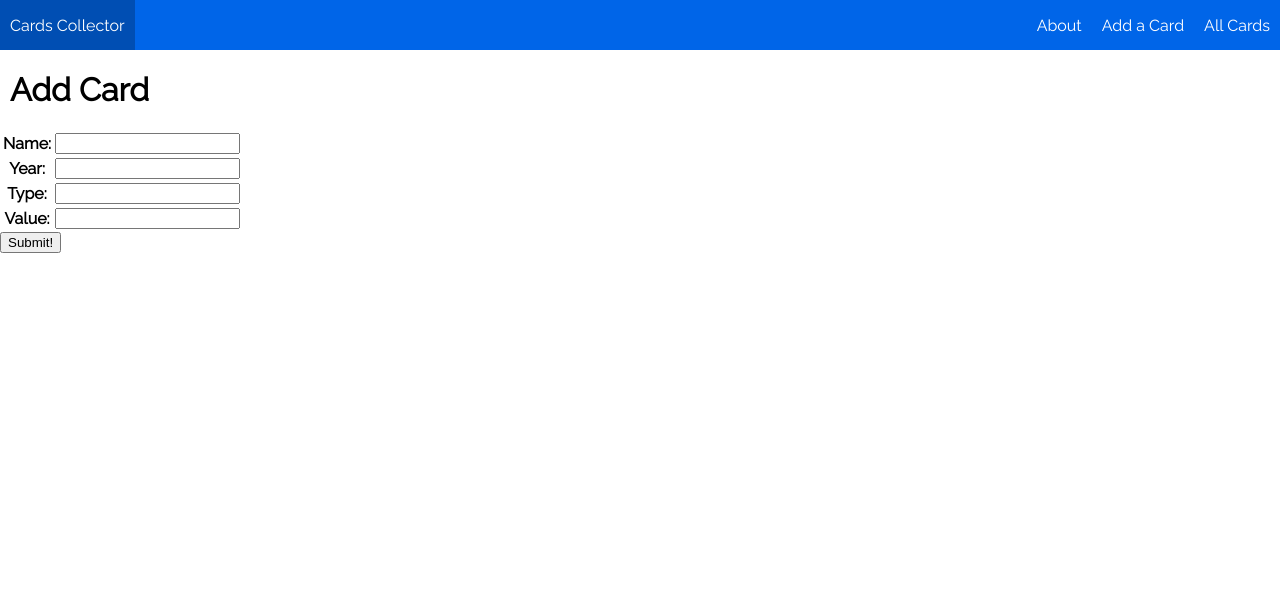
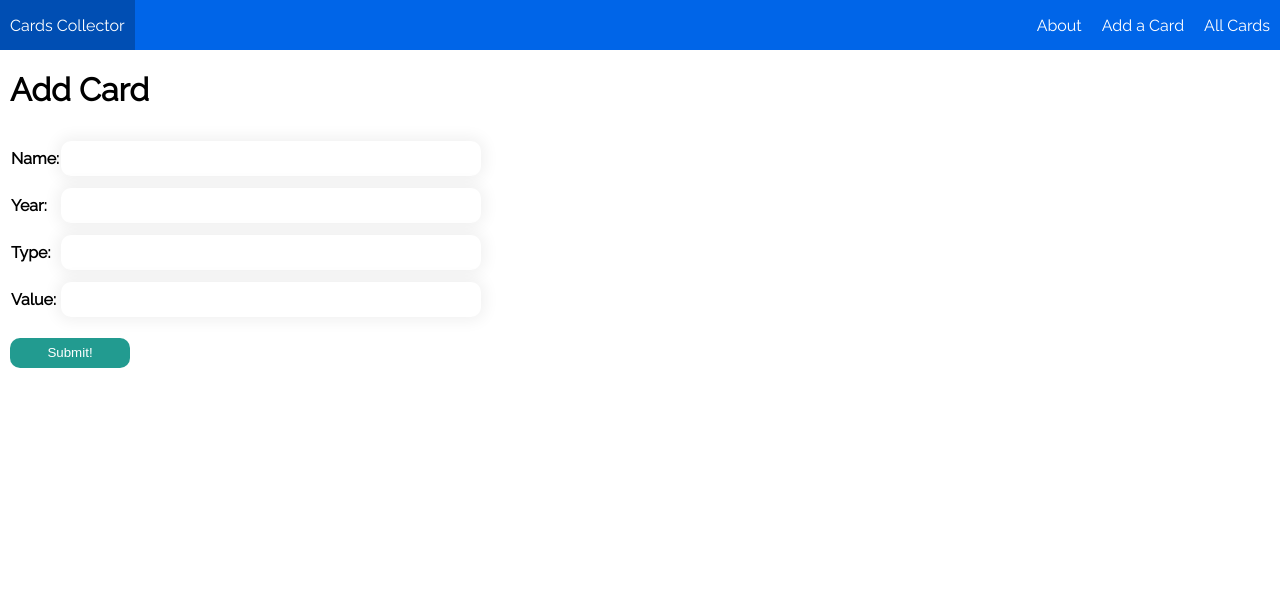
Before and after one commit to jkawashiri/cardscollector, a Django app: page /cards/create/ in a window 1280 px wide. Shown: the top 608 px of the page. Run offline with Django 4.2, Linux system fonts and the light colour scheme.

Commit message:
adds more styling

```diff
--- a/main_app/static/css/style.css
+++ b/main_app/static/css/style.css
@@ -88,6 +88,72 @@ a.index {
     color: #4da9ff;
 }
 
+a.index:hover {
+    color: #0077e6;
+    transition: 0.3s;
+}
+
 p.name {
     font-size: 20px;
 }
+
+.card-form {
+    margin-left: 10px;
+}
+
+.form-table {
+    margin-bottom: 10px;
+    border-spacing: 0 10px;
+}
+
+.form-table th {
+    text-align: left;
+}
+
+.form-table input {
+    padding:10px;
+    border:0;
+    box-shadow:0 0 15px 4px rgba(0,0,0,0.06);
+    border-radius: 10px;
+    width: 400px;
+}
+
+.btn {
+    border-radius: 10px;
+    background-color: rgb(34, 155, 144);
+    color: white;
+    border: none;
+    min-height: 30px;
+    min-width: 120px;
+}
+
+.btn:hover {
+    background-color: rgb(23, 105, 97);
+    transition: 0.3s;
+}
+
+.card-action a {
+    font-size: 20px;
+    text-decoration: none;
+    margin-right: 10px;
+    color: rgb(255, 161, 56);
+}
+
+.card-action a:hover {
+    color: rgb(230, 121, 0);
+    transition: 0.3s;
+}
+
+#cancel {
+    color: #4da9ff;
+    text-decoration: none;
+}
+
+#cancel:hover {
+    color: #0077e6;
+    transition: 0.3s;
+}
+
+.confirm-delete {
+    margin-left: 10px;
+}
--- a/main_app/templates/main_app/card_form.html
+++ b/main_app/templates/main_app/card_form.html
@@ -6,12 +6,14 @@
 {% else %}
     <h1>Add Card</h1>
 {% endif %}
-<form action="" method="POST">
-{% csrf_token %}
-<table>
-    {{ form.as_table }}
-</table>
-<input type="submit" value="Submit!" class="btn">
-</form>
+<div class="card-form">
+    <form action="" method="POST">
+        {% csrf_token %}
+        <table class="form-table">
+            {{ form }}
+        </table>
+        <input type="submit" value="Submit!" class="btn">
+    </form>
+</div>
 
 {% endblock %}
```
Also changed, not shown: main_app/templates/main_app/card_confirm_delete.html (+8 -6 lines).
